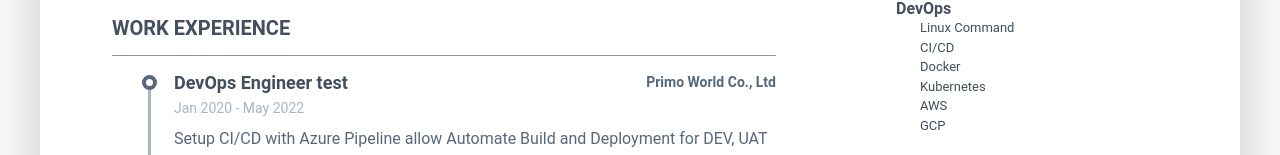
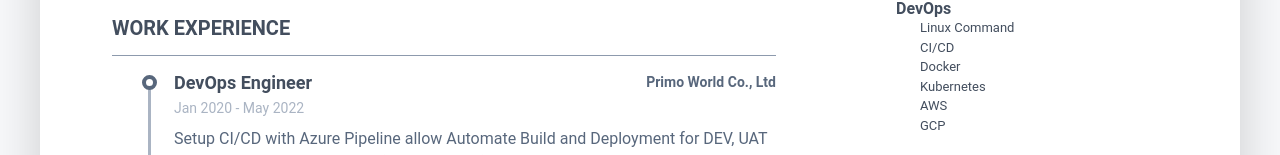
Before and after one commit to PanupongDeve/panupong-resume, a React (Vite) app in the folder client/: page / in a window 1280 px wide. Shown: the part 645-800 px from the top of the page. Built offline with nearby package versions, Linux system fonts and the light colour scheme.

Commit message:
remove test

```diff
--- a/client/src/components/WorkExperience/index.tsx
+++ b/client/src/components/WorkExperience/index.tsx
@@ -11,7 +11,7 @@ const WorkExperience = () => {
                     <article className="resume-timeline-item position-relative pb-5 mb-2">
                         <div className="resume-timeline-item-header mb-2">
                             <div className="d-flex flex-column flex-md-row">
-                                <h3 className="resume-position-title font-weight-bold mb-1">DevOps Engineer test</h3>
+                                <h3 className="resume-position-title font-weight-bold mb-1">DevOps Engineer</h3>
                                 <div className="resume-company-name ms-auto">Primo World Co., Ltd</div>
                             </div>
                             <div className="resume-position-time">
```
